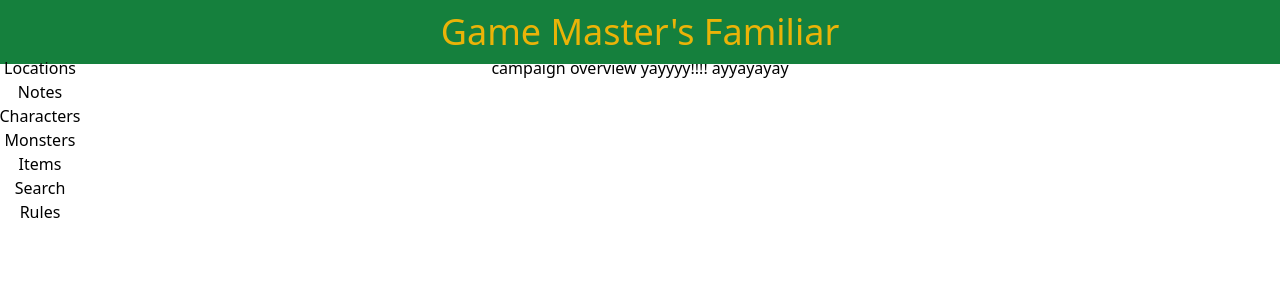
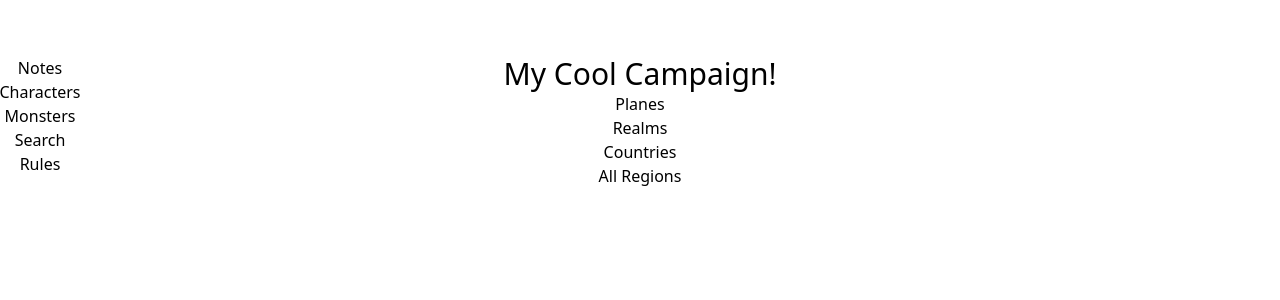
Before and after one commit to nmgoddard/campaignmanager, a React (Vite) app in the folder mern/client/: page / in a window 1280 px wide. Shown: the top 300 px of the page. Built offline with nearby package versions, Linux system fonts and the light colour scheme.

Commit message:
Added Campaign Page

```diff
--- a/mern/client/src/App.jsx
+++ b/mern/client/src/App.jsx
@@ -9,7 +9,7 @@ import Header from './components/header';
 function App() {
   return (
     <div className="w-full p-6">
-      <Header />
+      {/* <Header /> */}
       <Navbar />
       <Outlet />
     </div>
--- a/mern/client/src/components/campaignoverview.jsx
+++ b/mern/client/src/components/campaignoverview.jsx
@@ -1,5 +1,107 @@
+import { useState, useEffect } from "react";
+import LocationList from "./locationlist";
+
 export default function CampaignOverview() {
+
+    const [campaignName, setCampaignName] = useState("My Cool Campaign!")
+
+    const [planeList, setPlaneList] = useState([{   name: "Plane of Reality",
+        notesList: [{title: "Reality!",
+                    content: "egg",
+                    id: 1},
+                    {title: "Truth!",
+                    content: "Wow!",
+                    id: 2
+                    }],
+        eventsList: [{title: "The Big Bad comes to town",
+                    content: "This is a really cool plot hook!",
+                    id: 11}],
+        npcList:[],
+        itemList: [],
+        subLocations: [],
+        type: "pl",
+        id: 1, }]);
+    const [realmList, setRealmList] = useState([])
+    const [countryList, setCountryList] = useState([{ name: "Country of Cityvilla",
+        notesList: [{title: "Woah! Big Banks",
+                    content: "im tired",
+                    id: 12,},
+                    {title: "The King's secret affair",
+                    content: "Wow!",
+                    id: 22,
+                    }],
+        eventsList: [{title: "The Big Bad comes to the other town",
+                    content: "This is also really cool plot hook!",
+                    id: 122,}],
+        npcList:[],
+        itemList: [],
+        subLocations: [{title: "Citysville2",
+                        content: "i swear i'll make the proper components",
+                        id: 13
+                        }],
+        type: "co",
+        id: 100}])
+    const [regionList, setRegionList] = useState([])
+
+
+
+    async function sortData() {
+        for (location in rawLocationData){
+            if (location.type=="pl"){
+                console.log("This is a plane.")
+                setPlaneList([...planeList, location]);
+            } else if (location.type == "rm"){
+                console.log("This is a realm.")
+                setRealmList([...realmList, location]);
+            } else if (location.type == "co"){
+                console.log("This is a country.")
+                setCountryList([...countryList, location]);
+            } else if (location.type == "rg"){
+                console.log("This is a region.")
+                setRegionList([...regionList, location]);
+            }
+        }
+    }
+
+    // useEffect(() => {
+    //     sortData(), []
+    // })
+
+    const [showPlanes, setShowPlanes] = useState(false);
+    const [showRealms, setShowRealms] = useState(false);
+    const [showCountries, setShowCountries] = useState(false);
+    const [showRegions, setShowRegions] = useState(false);
+
+
     return(
-        <p>campaign overview yayyyy!!!! ayyayayay</p>
+        <div>
+            <h1 className="text-3xl">{campaignName}</h1>
+            <div>
+                <button onClick={()=>{setShowPlanes(!showPlanes)}}>
+                    <h2>Planes</h2>
+                </button>
+                {showPlanes && <LocationList listOfLocations={planeList} size={"lg"}/>}
+            </div>
+            <div>
+                <button onClick={()=>{setShowRealms(!showRealms)}}>
+                    <h2>Realms</h2>
+                </button>
+                {showRealms && <LocationList listOfLocations={realmList} size={"lg"}/>}
+            </div>
+            <div>
+                <button onClick={()=>{setShowCountries(!showCountries)}}>
+                    <h2>Countries</h2>
+                </button>
+                {showCountries && <LocationList listOfLocations={countryList} size={"md"}/>}
+            </div>
+            <div>
+                <button onClick={()=>{setShowRegions(!showRegions)}}>
+                    <h2>All Regions</h2>
+                </button>
+
+                {showRegions && <LocationList listOfLocations={regionList} size={"sm"}/>}
+            </div>
+        </div>
     )
+
 }
--- a/mern/client/src/components/header.jsx
+++ b/mern/client/src/components/header.jsx
@@ -2,7 +2,7 @@ import { NavLink } from "react-router-dom";
 
 export default function Header(){
     return(
-    <div className="m-0 absolute top-0 left-0 right-0 w-full bg-green-700 p-3">
+    <div className="m-0 absolute top-0 left-0 right-0 w-full bg-jade-700 p-3">
         <NavLink to="/" className="text-yellow-500 text-4xl">
             Game Master's Familiar
         </NavLink>
--- a/mern/client/src/components/itemoverview.jsx
+++ /dev/null
@@ -1,6 +0,0 @@
-export default function ItemOverview() {
-    return(
-        <p>item overview yayyyy!!!!</p>
-    )
-
-}
--- a/mern/client/src/components/locationlist.jsx
+++ b/mern/client/src/components/locationlist.jsx
@@ -0,0 +1,41 @@
+import { useState } from "react"
+import LocationItem from "./locationitem";
+
+export default function LocationList({ listOfLocations, size }) {
+    if (!Array.isArray(listOfLocations)) {
+        console.error("listOfLocations must be an array:", listOfLocations);
+        return (
+            <div
+                style={{ background: "#e9bf69" }}
+                className="flex-1 flex-col justify-center max-w-6xl min-w-96 rounded-lg p-2"
+            >
+                <p>No locations of this type are available.</p>
+            </div>
+        );
+    }
+
+    if (listOfLocations.length === 0) {
+        return (
+            <div
+                style={{ background: "#e9bf69" }}
+                className="flex-1 flex-col justify-center max-w-6xl min-w-96 rounded-lg p-2"
+            >
+                <p>No locations of this type are available. Maybe try making one?</p>
+            </div>
+        );
+    }
+
+    return (
+        <div
+            style={{ background: "#e9bf69" }}
+            className="flex-1 flex-col justify-center max-w-6xl min-w-96 rounded-lg p-2"
+        >
+            {listOfLocations.map((location) => (
+                <LocationItem locationObj={location} size={size} key={location.id} />
+            ))}
+        </div>
+    )
+
+
+
+}
--- a/mern/client/src/components/locationoverview.jsx
+++ /dev/null
@@ -1,24 +0,0 @@
-"use client"
-import { useState } from "react";
-
-export default function LocationOverview() {
-    return(
-        <div>
-            <h1>Campaign!</h1>
-            <div>
-                <h2>Plane</h2>
-            </div>
-            <div>
-                <h2>Realm</h2>
-            </div>
-            <div>
-                <h2>Country</h2>
-            </div>
-            <div>
-                <h2>Region</h2>
-            </div>
-        </div>
-
-    )
-
-}
--- a/mern/client/src/components/navbar.jsx
+++ b/mern/client/src/components/navbar.jsx
@@ -5,9 +5,6 @@ export default function Navbar() {
   return (
     <div>
       <nav className="flex flex-col justify-between items-center mb-6 absolute left-5 w-10">
-        <NavLink to="/locations">
-          Locations
-        </NavLink>
         <NavLink to="/notes">
           Notes
         </NavLink>
@@ -16,9 +13,6 @@ export default function Navbar() {
         </NavLink>
         <NavLink to="/monsters">
           Monsters
-        </NavLink>
-        <NavLink to="/items">
-          Items
         </NavLink>
         <NavLink to="/search">
           Search
--- a/mern/client/src/components/noteitem.jsx
+++ b/mern/client/src/components/noteitem.jsx
@@ -26,11 +26,11 @@ export default function NoteItem({noteObj}) {
 
     return (
         <div style={{ color: "#193E19" }} className="justify-center items-center flex flex-col border-b-2 border-black relative">
-            <div className="flex flex-row min-w-96 mb-1 p-4 relative">
+            <button className="flex flex-row max-w-6 min-w-96 mb-1 p-4 relative" onClick={toggleContent}>
                 <h3 className="absolute left-2 top-1 bottom-0 text-xl ">{title}</h3>
-                <button onClick={toggleContent}
-                className="absolute right-5 top-1 bottom-0">{arrow}</button>
-            </div>
+                <p
+                className="absolute right-2 top-1 bottom-0">{arrow}</p>
+            </button>
             {showContent && <p className="self-start mb-1">{content}</p>}
         </div>
     )
--- a/mern/client/src/components/notes.jsx
+++ b/mern/client/src/components/notes.jsx
@@ -7,6 +7,7 @@ export default function Notes() {
                     {title: "The evil little man", content: "This evil guy commits so many crimes. Like, I'm serious. SO many crimes.", id: 2},
                     {title: "Birds? No.", content:"birds are GOVERNMENT SPY DRONES. wake up sheeple.", id: 3}
     ]
+    console.log(typeof(noteList));
 
     return (
         <NotesList listOfNotes={noteList}/>
--- a/mern/client/src/components/noteslist.jsx
+++ b/mern/client/src/components/noteslist.jsx
@@ -10,7 +10,7 @@ export default function NotesList({ listOfNotes }) {
                 style={{ background: "#e9bf69" }}
                 className="flex-1 flex-col justify-center max-w-6xl min-w-96 rounded-lg p-2"
             >
-                <p>No notes available.</p>
+                <p>This section is empty.</p>
             </div>
         );
     }
@@ -21,7 +21,7 @@ export default function NotesList({ listOfNotes }) {
                 style={{ background: "#e9bf69" }}
                 className="flex-1 flex-col justify-center max-w-6xl min-w-96 rounded-lg p-2"
             >
-                <p>No notes available.</p>
+                <p>This section is empty.</p>
             </div>
         );
     }
@@ -29,7 +29,7 @@ export default function NotesList({ listOfNotes }) {
     return (
         <div
             style={{ background: "#e9bf69" }}
-            className="flex-1 flex-col justify-center max-w-6xl min-w-96 rounded-lg p-2"
+            className="flex-1 flex-col justify-center align-center max-w-96 min-w-96 rounded-lg p-2 relative"
         >
             {listOfNotes.map((note) => (
                 <NoteItem noteObj={note} key={note.id} />
```
Also changed, not shown: mern/client/src/components/locationitem.jsx (+63 -0 lines), mern/client/src/main.jsx (+3 -15 lines).
